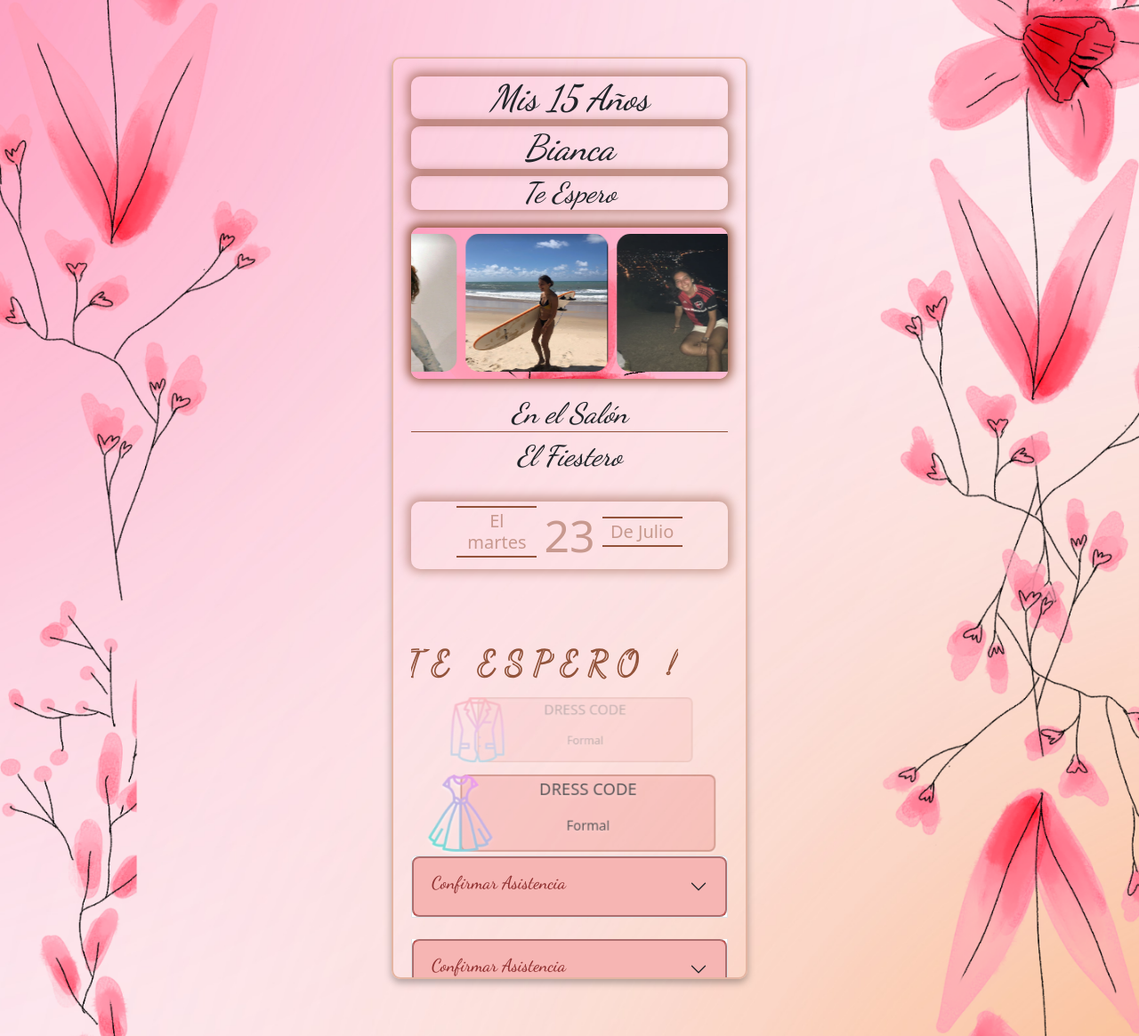
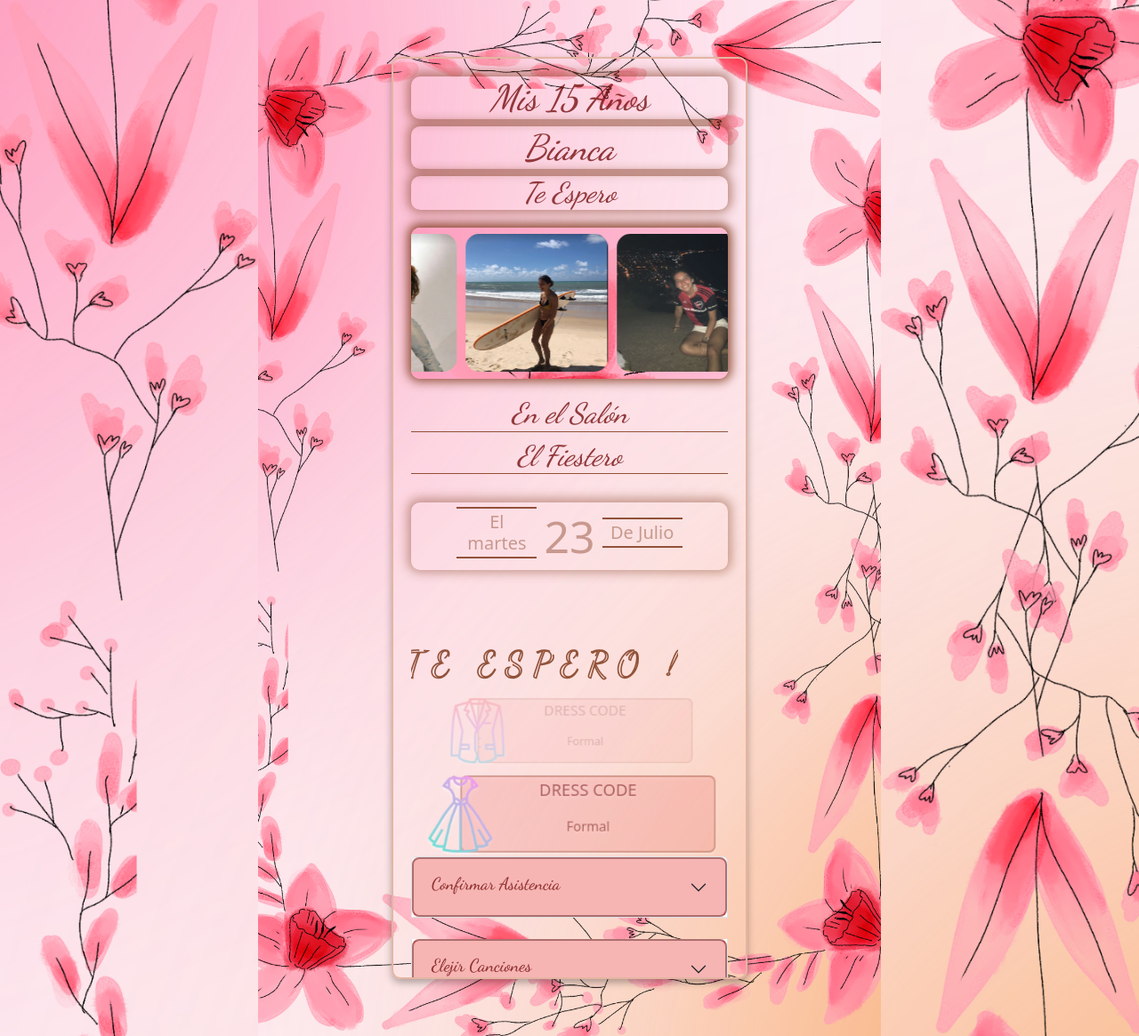
Before and after one commit to javier-dotcom/TarjetasWeb, a PHP site: page / in a window 1280 px wide. Shown: the whole page at 89% size. Run offline with PHP 8.4, Linux system fonts and the light colour scheme; some web fonts are replaced.

Commit message:
Add files via upload
2

```diff
--- a/index.html
+++ b/index.html
@@ -72,7 +72,7 @@
 <!------------------------------SLIDER FIN------------------------------>
 
 <h2 class="elSalon">En el Salón</h2>
-<h2>El Fiestero</h2>
+<h2 class="elSalon">El Fiestero</h2>
 
 
 <br>
@@ -200,14 +200,17 @@
 
   <div class="accordion-item ">
     <h2 class="accordion-header">
-      <button class="accordion-button collapsed" type="button" data-bs-toggle="collapse" data-bs-target="#collapseThree" aria-expanded="false" aria-controls="collapseThree">
-       <h5> Confirmar Asistencia</h5>
+      <button class="accordion-button collapsed" type="button" data-bs-toggle="collapse" data-bs-target="#collapseOne" aria-expanded="false" aria-controls="collapseOne">
+       <h5 class="collapsedh5"> Confirmar Asistencia</h5>
+
       </button>
     </h2>
-    <div id="collapseThree" class="accordion-collapse collapse" data-bs-parent="#accordionExample">
+    <div id="collapseOne" class="accordion-collapse collapse" data-bs-parent="#accordionExample">
       <div class="accordion-body">
         <form action="asistencia.php" method="get">
+
           <div class="inputAsistencia">
+
               <div class="inputAsistencia1">
                   <p>Nombre</p>
                   <input class="inputAsistencia2" type="text" name="nombreInvitado" id="">
@@ -253,16 +256,74 @@
       </div>
     </div>
   </div>
+
+
+
 <br>
-  <div class="accordion-item ">
+
+
+<div class="accordion-item">
   <h2 class="accordion-header">
-      <button class="accordion-button collapsed" type="button" data-bs-toggle="collapse" data-bs-target="#collapseThree" aria-expanded="false" aria-controls="collapseThree">
-       <h5> Confirmar Asistencia</h5>
+    <button class="accordion-button collapsed" type="button" data-bs-toggle="collapse" data-bs-target="#collapseTwo" aria-expanded="false" aria-controls="collapseTwo">
+      <h5> Elejir Canciones </h5>
     </button>
   </h2>
   <div id="collapseTwo" class="accordion-collapse collapse" data-bs-parent="#accordionExample">
     <div class="accordion-body">
-        <strong>This is the third item's accordion body.</strong>
+      <p>"¡Tu presencia hace de este día algo muy especial! Por favor, deja un mensaje para Bianca
+        y comparte tus mejores deseos y recuerdos."</p>
+        <form action="asistencia.php" method="get">
+
+          <div class="inputAsistencia">
+
+              <div class="inputAsistencia1">
+                  <p>Nombre</p>
+                  <input class="inputAsistencia2" type="text" name="nombreInvitado" id="">
+              </div>
+              <div class="inputAsistencia1">
+                  <p>Apellido</p>
+                  <input class="inputAsistencia2" type="text" name="apellidoInvitado" id="">
+              </div>
+          </div>
+          <hr>
+          <div class="inputAsistencia1">
+          <p>Tu Mensaje</p>
+          <div class="inputAsistencia">
+              <div class="inputAsistencia1check">
+
+              </div>
+              <div class="inputAsistencia1">
+
+                <textarea class="inputAsistencia2" name="apellidoInvitado" id="" rows="4" cols="50"></textarea>
+            </div>
+
+          </div>
+          </div>
+
+
+
+          <hr>
+          <button type="submit" class="enviar">Enviar</button>
+      </form>
+    </div>
+  </div>
+</div>
+
+
+
+<br>
+
+
+
+<div class="accordion-item">
+  <h2 class="accordion-header">
+    <button class="accordion-button collapsed" type="button" data-bs-toggle="collapse" data-bs-target="#collapseThree" aria-expanded="false" aria-controls="collapseThree">
+      <h5> Dejar un Mensaje</h5>
+    </button>
+  </h2>
+  <div id="collapseThree" class="accordion-collapse collapse" data-bs-parent="#accordionExample">
+    <div class="accordion-body">
+      <strong>This is the third item's accordion body.</strong> It is hidden by default, until the collapse plugin adds the appropriate classes that we use to style each element. These classes control the overall appearance, as well as the showing and hiding via CSS transitions. You can modify any of this with custom CSS or overriding our default variables. It's also worth noting that just about any HTML can go within the <code>.accordion-body</code>, though the transition does limit overflow.
     </div>
   </div>
 </div>
--- a/styles.css
+++ b/styles.css
@@ -6,6 +6,8 @@
 }
 
 html, body {
+  max-width: 700px;
+  margin: auto;
   width: 100%;
   height: 100%;
   overflow-x: hidden; /* Evita el desplazamiento horizontal */
@@ -57,6 +59,7 @@ html, body {
 
 h2, p {
     text-align: center;
+    color: rgba(119, 16, 16, 0.8);
 }
 
 p {
@@ -78,7 +81,7 @@ h2{
     font-size: 40px;
     margin-bottom: 0%;
     margin-top: 0%;
-    color: rgb(119, 47, 16,0.4);
+    color: rgba(119, 16, 16, 0.8);
 }
 
 h1{
@@ -95,6 +98,7 @@ h1{
     -moz-box-shadow: 0px -1px 12px 4px rgba(119, 47, 16,0.5);
     box-shadow: 0px -1px 12px 4px rgba(119, 47, 16,0.5);
     border-radius: 10px;
+    color: rgba(119, 16, 16, 0.8);
 }
 
 
@@ -182,7 +186,7 @@ h1{
 
 
 .elSalon{
-
+  color: rgba(119, 16, 16, 0.8);
     border-bottom:solid 1px rgba(119, 47, 16,0.8);
 }
 
@@ -457,17 +461,20 @@ svg text {
   color: rgba(119, 16, 16, 0.8);
   border: 2px solid rgba(119, 16, 16, 0.6);
 
+
 }
 
 .accordion-button.collapsed {
   background-color:rgba(224, 12, 5, 0.3);
   color: rgba(119, 16, 16, 0.8);
 
+
 }
 
 .accordion-body {
   background-color:rgba(224, 12, 5, 0.3);
   border-radius: 8px;
+
 }
 
 .inputAsistencia1{
@@ -511,3 +518,8 @@ color: rgba(119, 16, 16, 0.6);
 .img-fluid{
   width: 100%;
 }
+
+
+.collapsedh5{
+  font-size: larger!important;
+}
```
Lines whose indentation alone changed are shown as unchanged.
